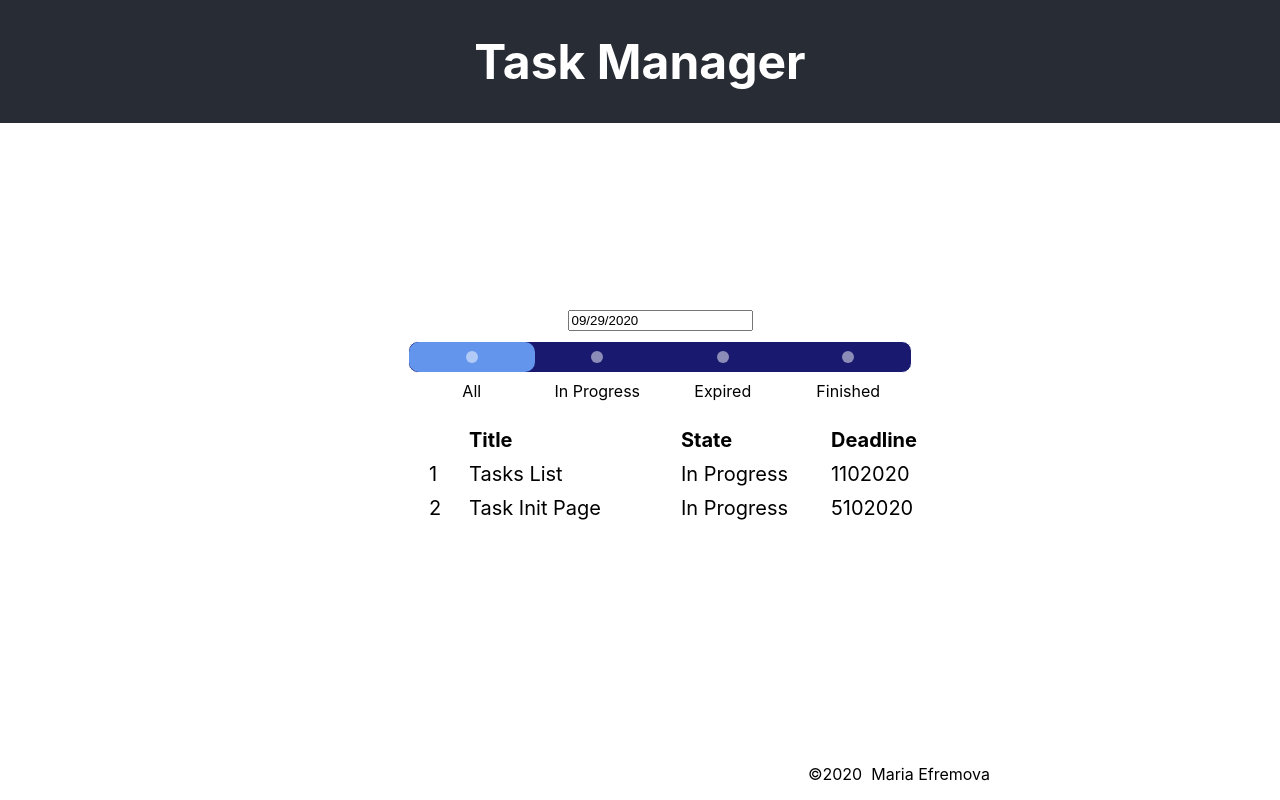
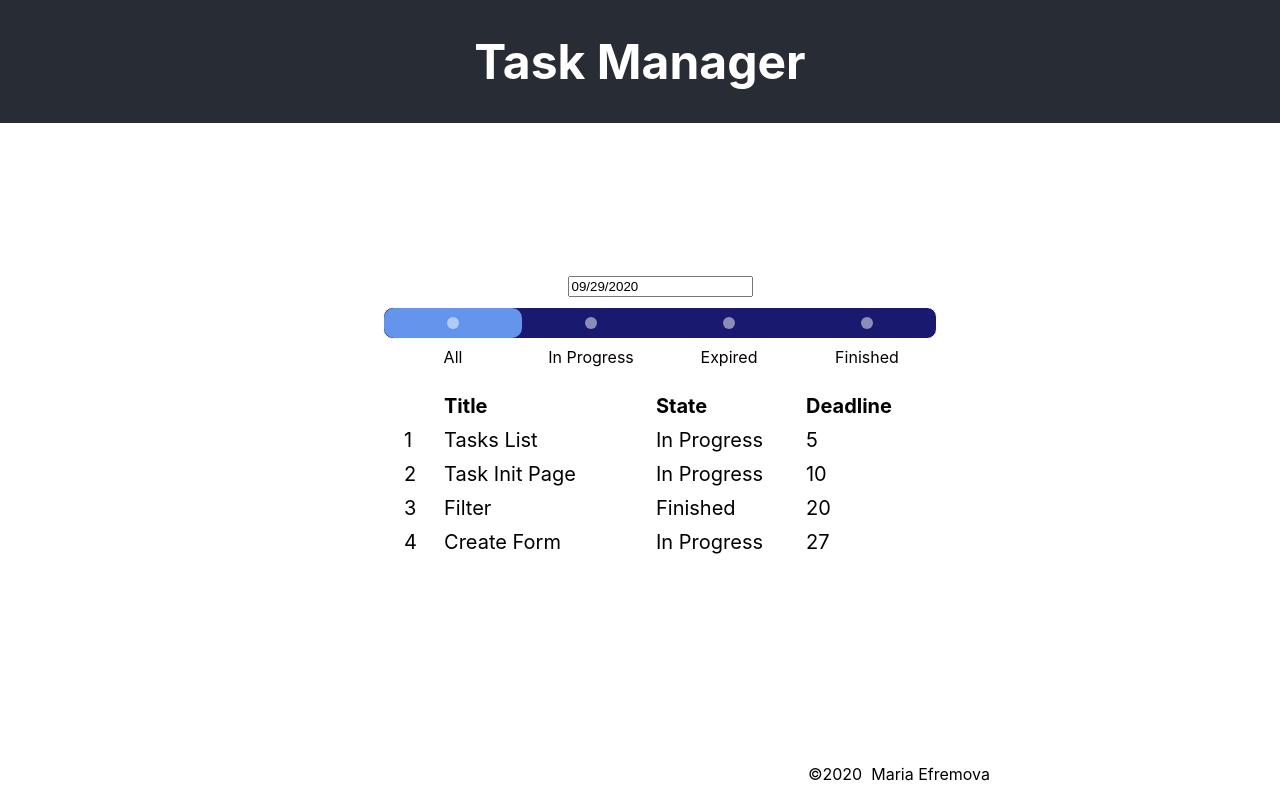
Before and after one commit to maria-tyan/task-manager, a React (Create React App) app: page / in a window 1280 px wide. Built offline with nearby package versions, Linux system fonts and the light colour scheme.

Commit message:
Add list filtration

```diff
--- a/src/App.js
+++ b/src/App.js
@@ -6,34 +6,33 @@ import SelectComponent from './components/SelectComponent'
 
 function App() {
   const [startDate, setStartDate] = useState(new Date())
-  const [tasks, setTasks] = useState([
+  const tasksData = [
     {
       name: 'Tasks List',
       description: 'Make a List Of Tasks',
-      deadline: 1102020,
+      deadline: 5,
       state: 'In Progress',
     },
     {
       name: 'Task Init Page',
       description: 'Make a Task Init Page',
-      deadline: 5102020,
-      state: 'In Progress',
-    },
-  ])
-  const newTasks = [
-    {
-      name: 'Tasks List123',
-      description: 'Make a List Of Tasks',
-      deadline: 1102020,
+      deadline: 10,
       state: 'In Progress',
     },
     {
-      name: 'Task Init Page',
-      description: 'Make a Task Init Page',
-      deadline: 5102020,
+      name: 'Filter',
+      description: 'Make a Filter Fror Task List',
+      deadline: 20,
+      state: 'Finished',
+    },
+    {
+      name: 'Create Form',
+      description: 'Make a Form',
+      deadline: 27,
       state: 'In Progress',
     },
   ]
+  const [tasks, setTasks] = useState(tasksData)
 
   const optionsList = [
     {
@@ -58,8 +57,26 @@ function App() {
     },
   ]
 
-  function OnClick() {
-    setTasks(newTasks)
+  let filterOption = 0
+
+  function filterData(option) {
+    filterOption = option
+    setTasks(filterList(tasksData))
+    console.log(filterOption, 'app', tasks)
+  }
+
+  function filterList(tasks) {
+    switch (filterOption) {
+      case 1:
+        return tasks.filter((item) => item.state === 'In Progress')
+      case 2:
+        return tasks.filter((item) => item.deadline < 10)
+      case 3:
+        return tasks.filter((item) => item.state === 'Finished')
+      case 0:
+      default:
+        return tasks
+    }
   }
 
   return (
@@ -71,8 +88,8 @@ function App() {
       </header>
       <section className="app__section">
         <DatePicker selected={startDate} onChange={date => setStartDate(date)} />
-        <SelectComponent optionsList={optionsList} />
-        <TasksList tasks={tasks} onClick={() => OnClick() } />
+        <SelectComponent optionsList={optionsList} selectOnChange={filterData} />
+        <TasksList tasks={tasks} />
       </section>
       <footer className="app__footer">
         <div>
--- a/src/components/SelectComponent.js
+++ b/src/components/SelectComponent.js
@@ -6,7 +6,7 @@ function SelectComponent(props) {
 
   function selectOption(index) {
     setOption(index)
-    console.log(index)
+    props.selectOnChange(index)
   }
 
   const classes = ['select-component', 'select-component_selected-' + selectedOption]
@@ -47,6 +47,7 @@ function SelectComponent(props) {
 
 SelectComponent.propTypes = {
   optionsList: PropTypes.arrayOf(PropTypes.object).isRequired,
+  selectOnChange: PropTypes.func.isRequired,
 }
 
 export default SelectComponent
--- a/src/styles/list-item.scss
+++ b/src/styles/list-item.scss
@@ -1,6 +1,6 @@
 .list-item {
   display: grid;
-  grid-template-columns: 40px auto 150px 100px;
+  grid-template-columns: 40px auto 150px 150px;
 
   &_header {
     font-weight: 700;
```
